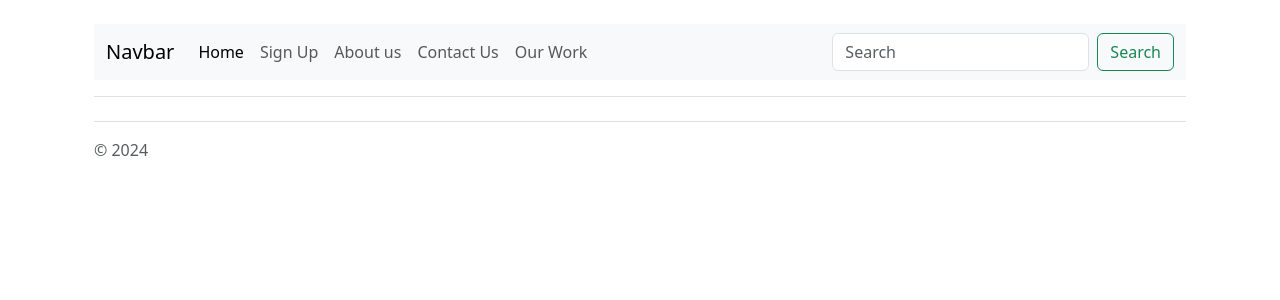
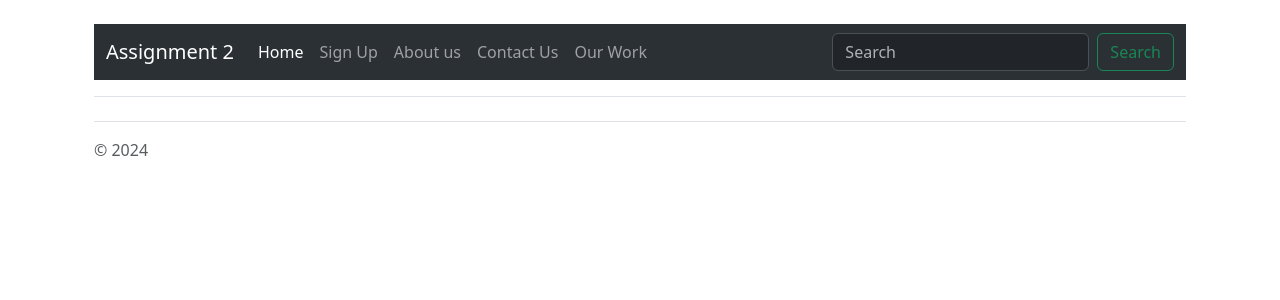
Before and after one commit to LincyMuema/Assignment_2, a PHP site: page / in a window 1280 px wide. Shown: the top 300 px of the page. Run offline with PHP 8.4, Linux system fonts and the light colour scheme.

Commit message:
Added color scheme to navbar

```diff
--- a/structure/navigation.php
+++ b/structure/navigation.php
@@ -7,9 +7,9 @@
             <div class="container py-4">
               <header class="pb-3 mb-4 border-bottom">
 
-            <nav class="navbar navbar-expand-lg bg-body-tertiary">
+            <nav class="navbar navbar-expand-lg bg-body-tertiary" data-bs-theme="dark">
   <div class="container-fluid">
-    <a class="navbar-brand" href="#">Navbar</a>
+    <a class="navbar-brand" href="#">Assignment 2</a>
     <button class="navbar-toggler" type="button" data-bs-toggle="collapse" data-bs-target="#navbarSupportedContent" aria-controls="navbarSupportedContent" aria-expanded="false" aria-label="Toggle navigation">
       <span class="navbar-toggler-icon"></span>
     </button>
```
